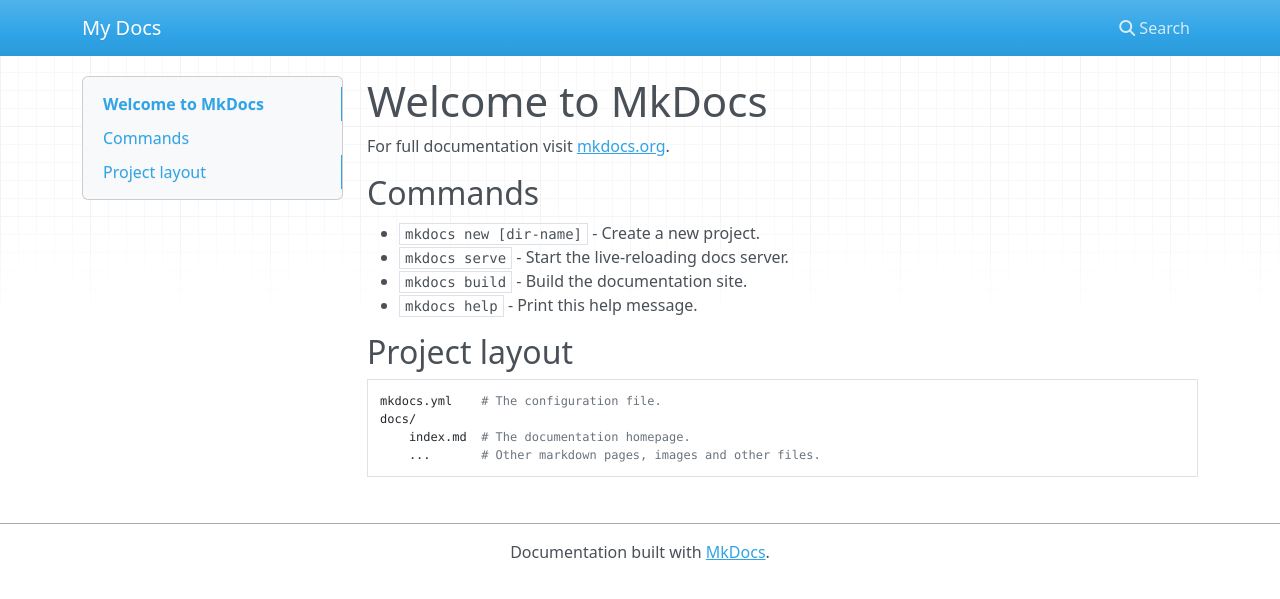
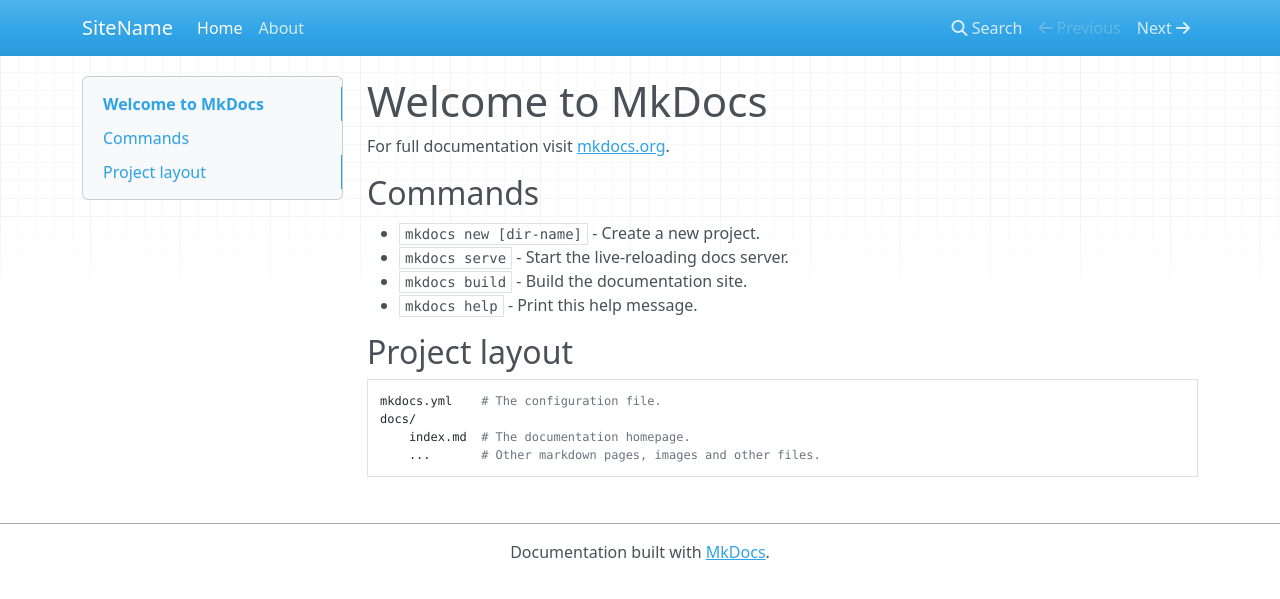
Before and after one commit to antvlass/webpage, an MkDocs documentation site: the page built from docs/index.md, in a window 1280 px wide. Shown: the top 599 px of the page. Built offline with MkDocs 1.6.1, drawn with Linux system fonts in a browser that asks for light colours; nearby versions of some CDN libraries.

Commit message:
add about.md

```diff
--- a/mkdocs.yml
+++ b/mkdocs.yml
@@ -1 +1,4 @@
-site_name: My Docs
+site_name: SiteName
+nav:
+    - Home: index.md
+    - About: about.md
```
Also changed, not shown: docs/about.md (added, +3 -0 lines).
